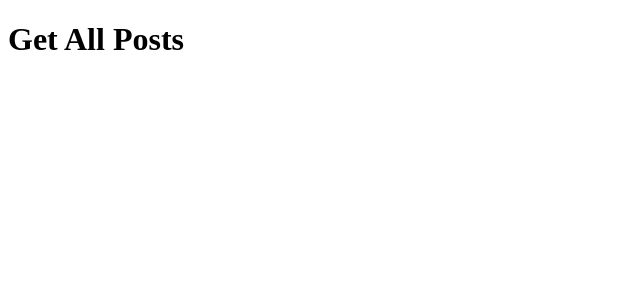
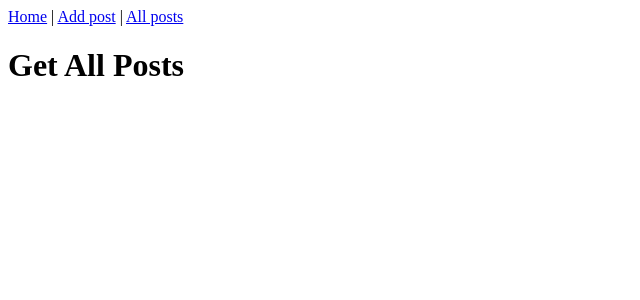
Before and after one commit to khinewin/vue-3, a Vue app: page /posts/all in a window 1280 px wide. Shown: the top 300 px of the page, without its empty margins (0-640 px from the left). Built offline with nearby package versions, Linux system fonts and the light colour scheme.

Commit message:
add navbar

```diff
--- a/src/views/AddPost.vue
+++ b/src/views/AddPost.vue
@@ -1,5 +1,6 @@
 <template lang="">
     <div>
+        <Navbar></Navbar>
         <div v-if="isLoading">Loading...</div>
          <div v-if="isSuccess">The post has been created</div>
         <h1>Add post</h1>
@@ -18,7 +19,11 @@
 </template>
 <script>
     import axios from "axios"
+    import Navbar from "@/views/Navbar.vue"
 export default {
+    components: {
+        Navbar
+    },
     data(){
         return{
             server_addr: "http://192.168.1.4:8000",
--- a/src/views/AllPosts.vue
+++ b/src/views/AllPosts.vue
@@ -1,12 +1,16 @@
 <template lang="">
     <div>
+        <Navbar />
         <h1>Get All Posts</h1>
 
     </div>
 </template>
 <script>
+    import Navbar from "@/views/Navbar.vue"
 export default {
-
+        components: {
+            Navbar
+        }
 }
 </script>
 <style lang="">
--- /dev/null
+++ b/src/views/Navbar.vue
@@ -0,0 +1,15 @@
+<template lang="">
+    <div>
+        <router-link :to="{name: 'Home'}">Home</router-link> |
+        <router-link :to="{name: 'AddPost'}">Add post</router-link> |
+        <router-link :to="{name: 'GetAllPosts'}">All posts</router-link>
+    </div>
+</template>
+<script>
+export default {
+
+}
+</script>
+<style lang="">
+
+</style>
```
